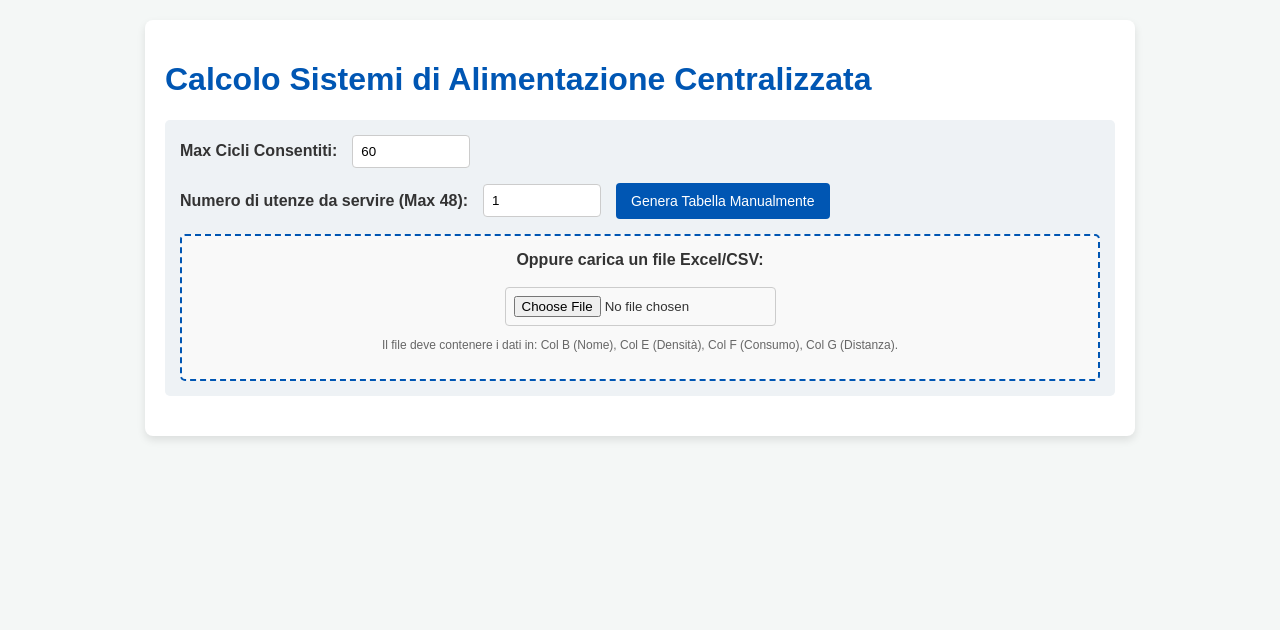
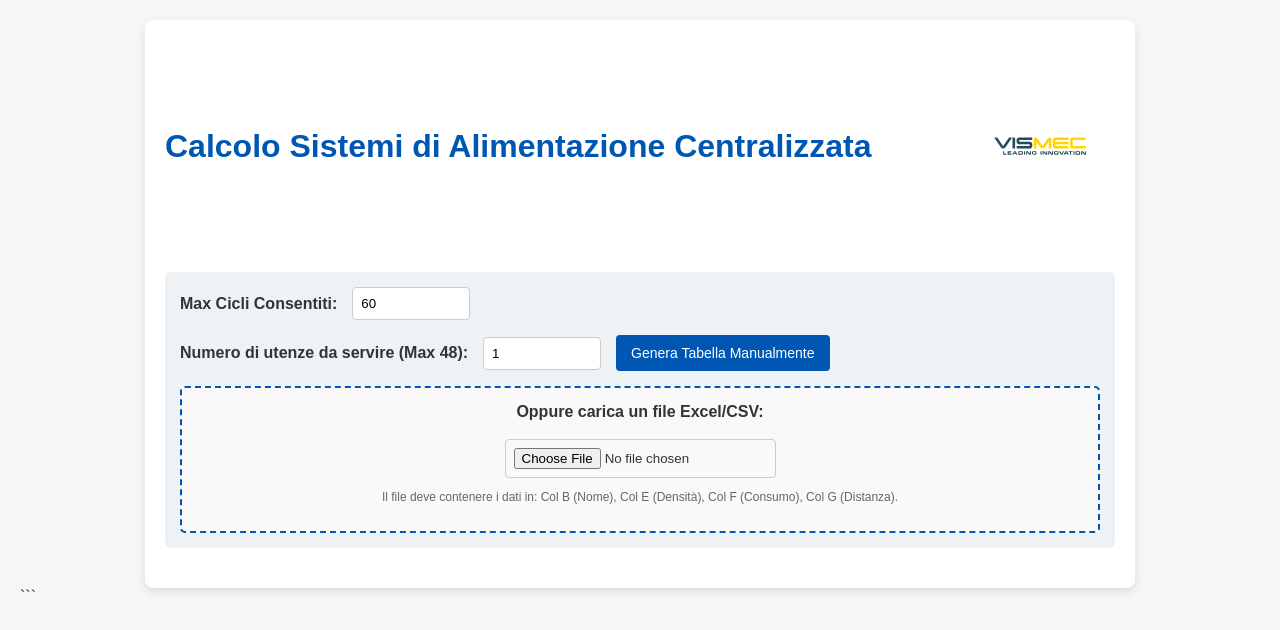
Before and after one commit to davidecvismec/davidecvismec.github.io, a plain HTML site: page index.html in a window 1280 px wide. Drawn offline with Linux system fonts and the light colour scheme.

Commit message:
Update index.html

````diff
--- a/index.html
+++ b/index.html
@@ -22,8 +22,26 @@
             border-radius: 8px;
             box-shadow: 0 4px 8px rgba(0,0,0,0.1);
         }
+
+        /* Nuove regole CSS per l'intestazione e il logo */
+        .header-container {
+            display: flex;
+            justify-content: space-between;
+            align-items: center;
+            margin-bottom: 20px;
+        }
+        .logo {
+            max-width: 150px; /* Dimensione media */
+            height: auto;
+        }
+
         h1, h2 {
             color: #0056b3;
+            margin: 0; /* Rimosso il margine predefinito per un migliore allineamento */
+        }
+        h2 {
+            margin-bottom: 15px;
+            margin-top: 15px;
         }
         .setup-section {
             background-color: #eef2f5;
@@ -120,7 +138,11 @@
 <body>
 
 <div class="container">
-    <h1>Calcolo Sistemi di Alimentazione Centralizzata</h1>
+    <!-- Intestazione con Titolo e Logo -->
+    <div class="header-container">
+        <h1>Calcolo Sistemi di Alimentazione Centralizzata</h1>
+        <img src="img/logo.svg" alt="Logo" class="logo">
+    </div>
 
     <div class="setup-section">
         <div class="setup-row">
@@ -496,3 +518,5 @@
 
 </body>
 </html>
+
+```
````
